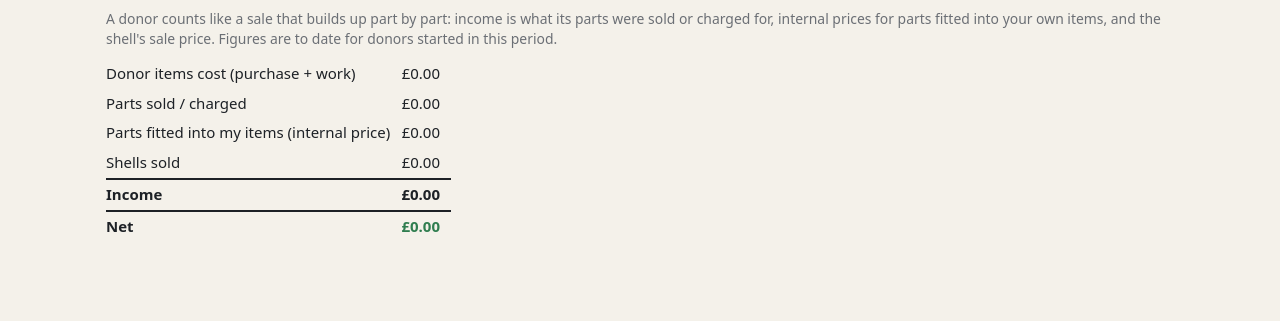
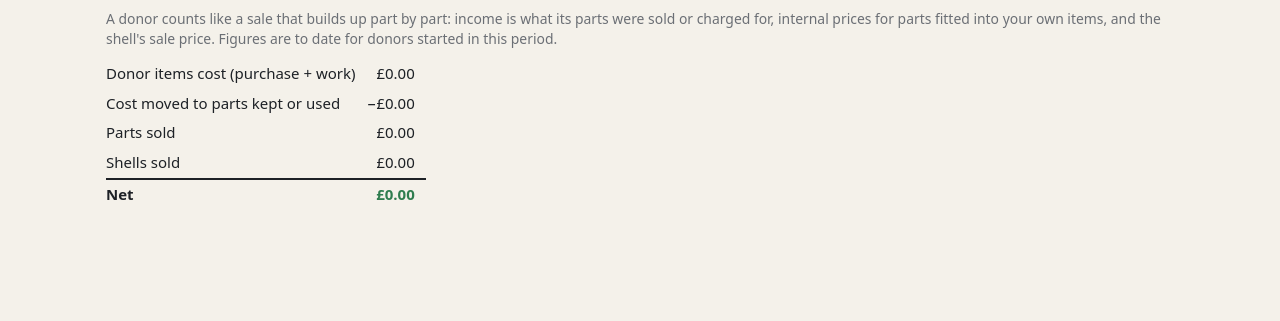
Before and after one commit to thepillock/relicbox, a Flask app: page /reports in a window 1280 px wide. Shown: the part 881-1202 px from the top of the page. After the commit the page ends 1081 px from the top, so only its background shows below. Run offline with Flask 3, Linux system fonts and the light colour scheme; data comes from the database, SQL or seed files in the repository; data that the repository does not hold is empty.

Commit message:
Split cost onto parts instead of counting it as donor income
- Parts kept as their own items with a value, or added to another item's
  work log at an internal price, now move that cost off the item they came
  from: Spend = purchase + work - moved to parts. A £100 item with a £25 part
  taken off shows £75; the part £25. Purchase price is left as paid.
- "Income" now only means real money: parts sold and the item's own sale.
  Profit/loss and all totals come out the same as before.
- Parts can be taken off working items ("Take a part off") without marking
  them as breaking for spares.
- Parts tables show "Cost moved" and "Sold for" columns; the donor report
  shows cost, moved to parts, sold and net.
- A part broken down further is treated as a donor in its own right.

Schema v6 adds items.moved_out, recalculated on every save.

Co-Authored-By: Claude Opus 5.5 <noreply@anthropic.com>
Claude-Session: https://claude.ai/code/session_017D1izbd1F8fdUYrLA5rqB1

```diff
--- a/app/app.py
+++ b/app/app.py
@@ -347,47 +347,46 @@ def part_transfers(part_id):
     return q("SELECT * FROM work_log WHERE part_id = ? ORDER BY date, id", (part_id,))
 
 
-def part_outcome(part, _depth=0):
-    """What happened to a harvested part, the income it brought its donor, and when.
-
-    Income is only real money or an internal price: a sale, or the price recorded when it was
-    fitted into one of your own items. Spares on the shelf, parts left inside, given away or
-    scrapped bring nothing (yet). A part broken down further passes on its own parts' income.
+def part_flow(part):
+    """What happened to a part taken off an item, and what it means for that item.
+
+    Returns (outcome, moved, income, date):
+      moved  - cost moved from the item to the part: the value given when it was kept as its own
+               item, or the internal price it was added to another item's work log at.
+      income - real money: what it sold for, if it was sold without being given a value first.
+    A part given a value keeps that as "moved"; anything it later sells for is its own profit or loss.
+    A part broken down further is a donor in its own right.
     """
     transfers = part_transfers(part["id"])
+    moved = income = 0.0
+    s = part["status"]
     if transfers:
-        return "repair", sum(t["cost"] or 0 for t in transfers), transfers[-1]["date"]
-    s = part["status"]
-    if s == "sold":
-        return "sold", part["disposal_price"] or 0.0, part["disposal_date"]
-    if s in ("given_away", "scrapped"):
-        return s, 0.0, part["disposal_date"]
-    if part["broken_date"] and _depth < 10:
-        _, totals = breakdown_summary(part["id"], _depth + 1)
-        return "broken", totals["income"], None
-    if part["parent_id"] and part["parent_id"] == part["harvested_from_id"]:
-        return "leave", 0.0, None
-    return "spare", 0.0, None  # its own item, on a shelf or inside another item
-
-
-def part_outcome_valued(part, _depth=0):
-    """part_outcome, except a part valued when it came off keeps that value as its donor's income,
-    whatever happens to it later (a later sale is that part's own profit or loss)."""
-    oc, income, date = part_outcome(part, _depth)
+        oc, moved, date = "repair", sum(t["cost"] or 0 for t in transfers), transfers[-1]["date"]
+    elif s == "sold":
+        oc, income, date = "sold", part["disposal_price"] or 0.0, part["disposal_date"]
+    elif s in ("given_away", "scrapped"):
+        oc, date = s, part["disposal_date"]
+    elif part["broken_date"]:
+        oc, date = "broken", part["broken_date"]
+    elif part["parent_id"] and part["parent_id"] == part["harvested_from_id"]:
+        oc, date = "leave", None
+    else:
+        oc, date = "spare", None  # its own item, on a shelf or inside another item
     if part["salvage_value"] is not None:
-        income = part["salvage_value"]
-    return oc, income, date
+        moved, income = part["salvage_value"], 0.0
+    return oc, moved, income, date
 
 
 # --- value history and work log ------------------------------------------------
 def cost_basis(it):
-    """Actual spend on an item: purchase price plus logged work. Valuations are kept separate."""
-    return (it["purchase_price"] or 0) + (it["work_cost"] or 0)
+    """Spend on an item: purchase price + logged work - cost moved to parts taken off it.
+    Valuations are kept separate."""
+    return (it["purchase_price"] or 0) + (it["work_cost"] or 0) - (it["moved_out"] or 0)
 
 
 def known_cost(it):
     """cost_basis, or None when nothing has been recorded (for display)."""
-    return cost_basis(it) if it["purchase_price"] is not None or it["work_cost"] else None
+    return cost_basis(it) if it["purchase_price"] is not None or it["work_cost"] or it["moved_out"] else None
 
 
 def list_totals(rows):
@@ -423,23 +422,25 @@ OUTCOME_LABELS = dict(PART_OUTCOMES, broken="Broken down further", leave="Still
 
 
 def breakdown_summary(donor_id, _depth=0):
-    """Parts taken from a donor and the donor's income so far.
-
-    A donor is treated like a sale whose price builds up part by part: income = what its parts
-    brought in (sales + internal prices) + what the shell sold for, if it was sold.
+    """Parts taken off an item, with the cost moved to them and the real income they brought.
+
+    totals: moved (spare = kept as items with a value, repair = added to work logs), sold (parts sold),
+    shell (the item's own sale, if sold), income (sold + shell), finished, and n_<outcome> counts.
     """
     donor = q("SELECT * FROM items WHERE id = ?", (donor_id,), one=True)
     parts = q("SELECT * FROM items WHERE harvested_from_id = ? ORDER BY id", (donor_id,))
     rows, totals = [], defaultdict(float)
     for p in parts:
-        oc, income, date = part_outcome_valued(p, _depth)
+        oc, moved, income, date = part_flow(p)
         target = q("SELECT id, ref, name FROM items WHERE id = ?", (p["parent_id"],), one=True) \
             if oc in ("repair", "spare") and p["parent_id"] else None
-        rows.append({"part": p, "outcome": oc, "income": income, "date": date, "target": target})
-        totals[oc] += income
+        rows.append({"part": p, "outcome": oc, "moved": moved, "income": income, "date": date, "target": target})
+        totals["moved"] += moved
+        totals["moved_" + oc] += moved
+        totals["sold"] += income
         totals["n_" + oc] += 1
     totals["shell"] = (donor["disposal_price"] or 0.0) if donor and donor["status"] == "sold" else 0.0
-    totals["income"] = sum(r["income"] for r in rows) + totals["shell"]
+    totals["income"] = totals["sold"] + totals["shell"]
     totals["finished"] = bool(donor and donor["status"] in ("sold", "given_away", "scrapped"))
     return rows, totals
 
@@ -605,7 +606,7 @@ def index():
     stats = q("""SELECT
         SUM(status = 'active') AS active,
         SUM(CASE WHEN status = 'active' THEN quantity ELSE 0 END) AS pieces,
-        SUM(CASE WHEN status = 'active' THEN COALESCE(purchase_price, 0) + work_cost ELSE 0 END) AS cost,
+        SUM(CASE WHEN status = 'active' THEN COALESCE(purchase_price, 0) + work_cost - moved_out ELSE 0 END) AS cost,
         SUM(CASE WHEN status = 'active' THEN COALESCE(value, 0) ELSE 0 END) AS value,
         SUM(status = 'sold') AS sold,
         SUM(CASE WHEN status = 'sold' THEN COALESCE(disposal_price, 0) ELSE 0 END) AS income,
@@ -1153,8 +1154,8 @@ def part_add(item_id):
     """One part from the inline row on a donor's page: a new part, or one already recorded inside it."""
     donor = get_item(item_id)
     back = redirect(url_for("item_view", item_id=item_id) + "#parts")
-    if donor["status"] != "broken":
-        flash("Parts can only be added while the item is being broken for spares.", "error")
+    if donor["status"] not in ("active", "broken"):
+        flash("Parts can only be taken off items still in the collection or being broken for spares.", "error")
         return back
     f = request.form
     text, oc = (f.get("part") or "").strip(), f.get("outcome")
@@ -1595,14 +1596,14 @@ def reports():
         rows, totals = breakdown_summary(b["id"])
         b["nparts"] = len(rows)
         b["totals"] = totals
-        b["cost"] = cost_basis(b)
-        b["net"] = totals["income"] - b["cost"]
-        for k in ("sold", "repair", "broken", "shell", "income"):
+        b["cost"] = (b["purchase_price"] or 0) + (b["work_cost"] or 0)
+        b["moved"] = b["moved_out"] or 0
+        b["net"] = totals["income"] - cost_basis(b)
+        for k in ("sold", "shell", "income", "moved"):
             bt[k] += totals[k]
-        bt["spares"] += totals["n_spare"]
         bt["cost"] += b["cost"]
         bt["parts"] += len(rows)
-    bt["net"] = bt["income"] - bt["cost"]
+    bt["net"] = bt["income"] - (bt["cost"] - bt["moved"])
 
     # Purchases in range
     bought = [it for it in items.values() if it["purchase_date"] and not it["harvested_from_id"]
--- a/app/db.py
+++ b/app/db.py
@@ -95,7 +95,7 @@ CREATE INDEX IF NOT EXISTS ix_work_log_item ON work_log(item_id, date);
 """
 
 DEFAULT_SETTINGS = {
-    "schema_version": "5",
+    "schema_version": "6",
     "label_format": "qr",
     "public_url": "",
     "ref_prefix": "RC-",
@@ -161,7 +161,21 @@ def migrate(conn):
     # fixed income for the donor and the part's own cost.
     if "salvage_value" not in _columns(conn, "items"):
         conn.execute("ALTER TABLE items ADD COLUMN salvage_value REAL")
-    conn.execute("UPDATE settings SET value = '5' WHERE key = 'schema_version'")
+    # v6: cost moved from an item to parts taken off it (kept as items with a value, or added to another
+    # item's work log at an internal price). Spend = purchase + work - moved_out. Kept up to date on commit.
+    if "moved_out" not in _columns(conn, "items"):
+        conn.execute("ALTER TABLE items ADD COLUMN moved_out REAL NOT NULL DEFAULT 0")
+    refresh_moved_out(conn)
+    conn.execute("UPDATE settings SET value = '6' WHERE key = 'schema_version'")
+
+
+def refresh_moved_out(conn):
+    """Recompute items.moved_out: the value given to each part kept as its own item, or else the internal
+    prices it was added to other items' work logs at."""
+    conn.execute("""UPDATE items SET moved_out = COALESCE((
+        SELECT SUM(CASE WHEN p.salvage_value IS NOT NULL THEN p.salvage_value
+                        ELSE COALESCE((SELECT SUM(w.cost) FROM work_log w WHERE w.part_id = p.id), 0) END)
+        FROM items p WHERE p.harvested_from_id = items.id), 0)""")
 
 
 DISPOSED = ("sold", "given_away", "scrapped")
@@ -205,4 +219,5 @@ def ex(sql, args=()):
 
 
 def commit():
+    refresh_moved_out(get_db())
     get_db().commit()
--- a/app/templates/reports.html
+++ b/app/templates/reports.html
@@ -108,18 +108,15 @@
 <p class="hint">A donor counts like a sale that builds up part by part: income is what its parts were sold or charged for, internal prices for parts fitted into your own items, and the shell's sale price. Figures are to date for donors started in this period.</p>
 <table class="totals">
   <tr><td>Donor items cost (purchase + work)</td><td>{{ bt.cost|money }}</td></tr>
-  <tr><td>Parts sold / charged</td><td>{{ bt.sold|money }}</td></tr>
-  <tr><td>Parts fitted into my items (internal price)</td><td>{{ bt.repair|money }}</td></tr>
-  {% if bt.broken %}<tr><td>From parts broken down further</td><td>{{ bt.broken|money }}</td></tr>{% endif %}
+  <tr><td>Cost moved to parts kept or used</td><td>−{{ bt.moved|money }}</td></tr>
+  <tr><td>Parts sold</td><td>{{ bt.sold|money }}</td></tr>
   <tr><td>Shells sold</td><td>{{ bt.shell|money }}</td></tr>
-  <tr class="net"><td>Income</td><td>{{ bt.income|money }}</td></tr>
   <tr class="net"><td>Net</td><td class="{{ 'pos' if bt.net >= 0 else 'neg' }}">{{ bt.net|money }}</td></tr>
-  {% if bt.spares %}<tr><td class="muted" colspan="2" style="text-align:left">{{ bt.spares|int }} part(s) still on the shelf as spares</td></tr>{% endif %}
 </table>
 {% if broken %}
 <div class="tablewrap">
 <table class="data">
-  <thead><tr><th>Started</th><th>Donor</th><th class="num">Parts</th><th class="num">Cost</th><th class="num">Income</th><th class="num">Net</th></tr></thead>
+  <thead><tr><th>Started</th><th>Donor</th><th class="num">Parts</th><th class="num">Cost</th><th class="num">Moved to parts</th><th class="num">Sold</th><th class="num">Net</th></tr></thead>
   <tbody>
   {% for b in broken %}
     <tr><td>{{ b.broken_date or '' }}</td>
@@ -127,6 +124,7 @@
         <div class="muted small">{{ 'finished' if b.totals.finished else 'still breaking' }}</div></td>
       <td class="num">{{ b.nparts }}</td>
       <td class="num">{{ b.cost|money('') }}</td>
+      <td class="num">{{ ('−' ~ (b.moved|money)) if b.moved else '' }}</td>
       <td class="num">{{ b.totals.income|money }}</td>
       <td class="num {{ 'pos' if b.net >= 0 else 'neg' }}">{{ b.net|money }}</td></tr>
   {% endfor %}
```
Also changed, not shown: app/templates/_parts_table.html (+4 -6 lines), app/templates/item_view.html (+26 -24 lines), tests/smoke.py (+5 -4 lines), tests/test_sold_and_ledgers.py (+9 -3 lines), README.md.
